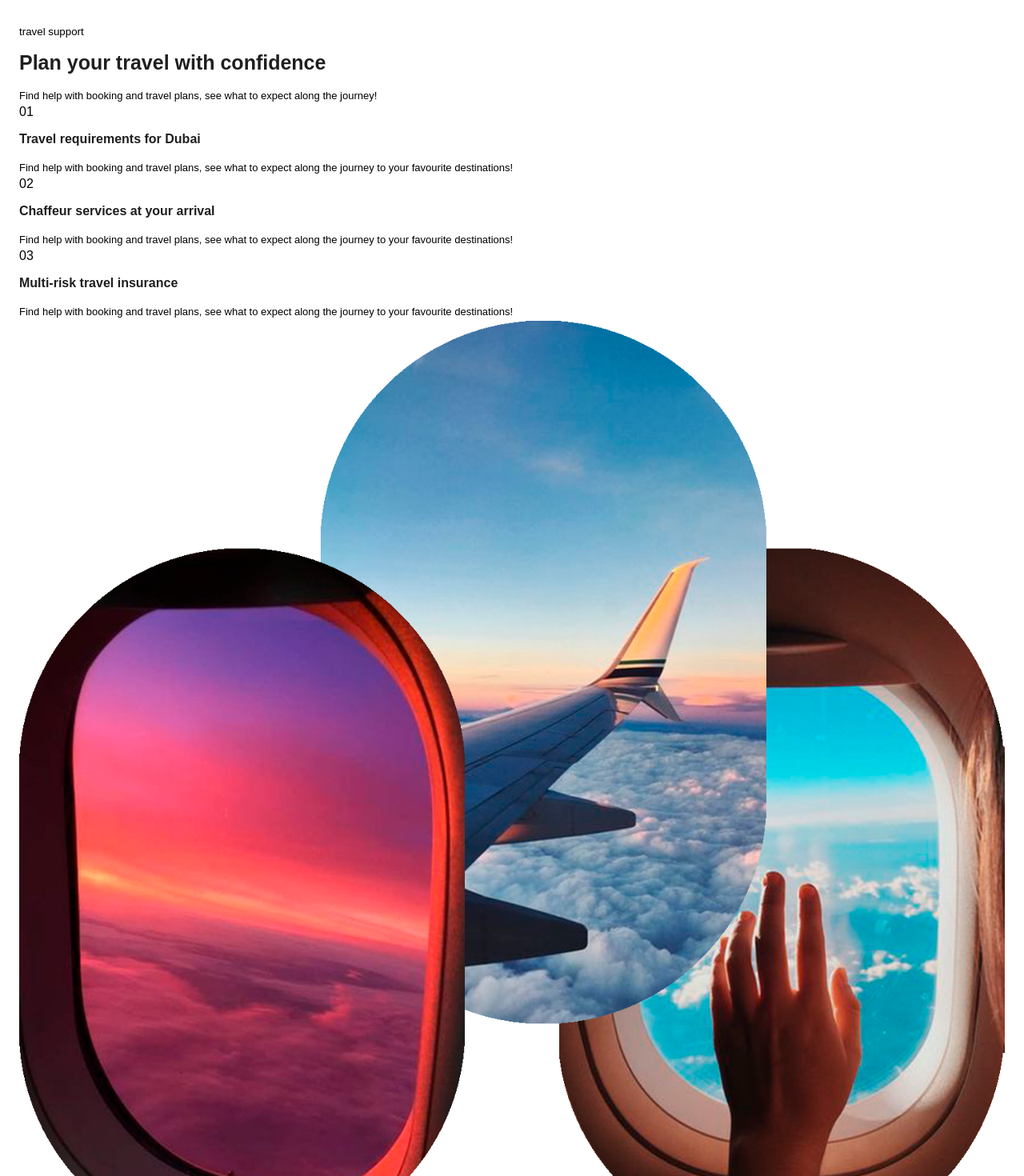
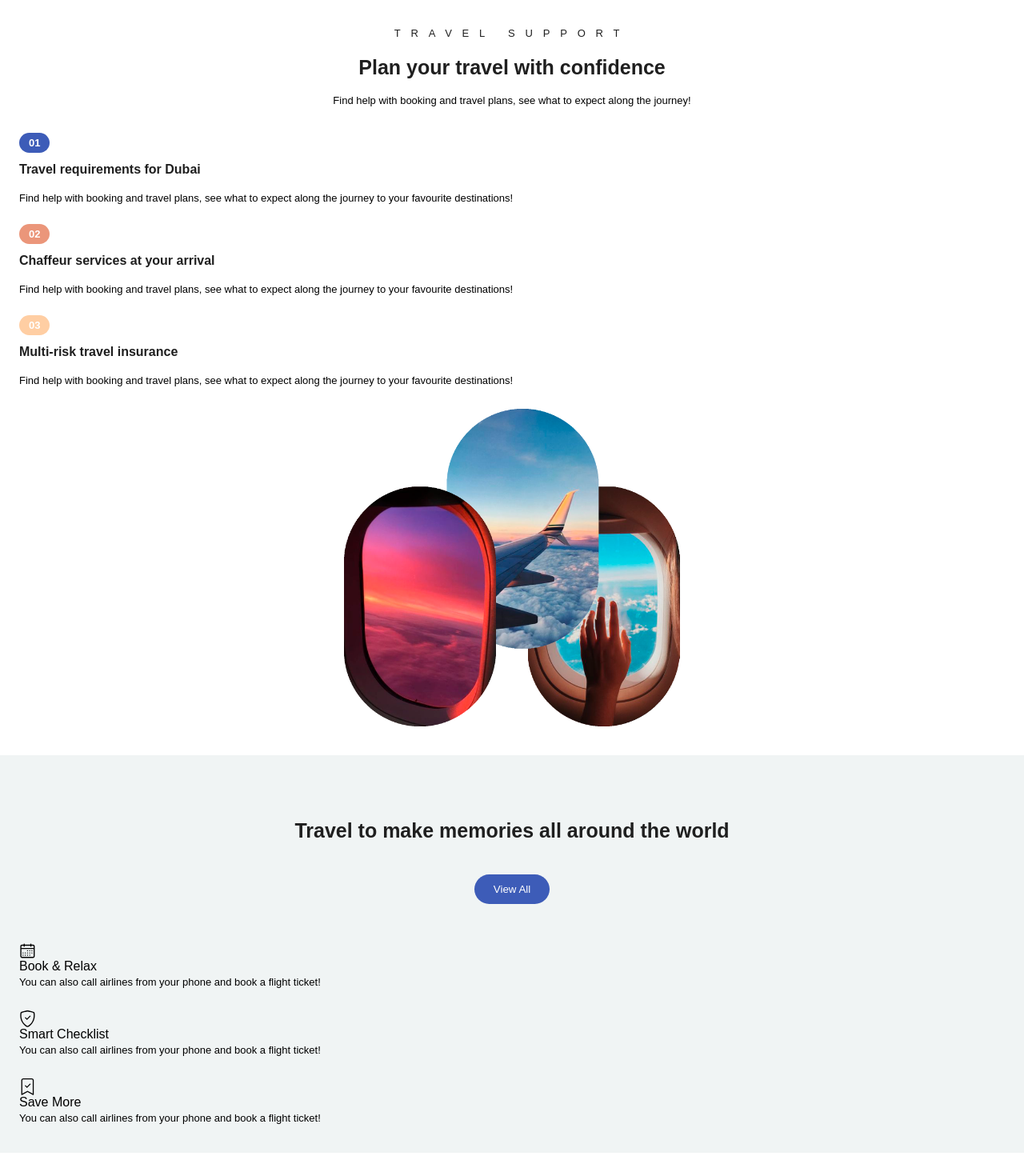
Before and after one commit to ja1antonio/MagFly-Ag-ncia-de-viagens, a React (Vite) app: page / in a window 1280 px wide. Shown: the part 1580-3050 px from the top of the page at 80% size. After the commit the page ends 3021 px from the top, so only its background shows below. Built offline with nearby package versions, Linux system fonts and the light colour scheme.

Commit message:
Support Finalizado

```diff
--- a/src/App.jsx
+++ b/src/App.jsx
@@ -16,8 +16,8 @@
       <Home />
       <Search />
       <Support />
-      {/* <Info />
-      <Lounge />
+      <Info />
+      {/* <Lounge />
       <Travelers />
       <Subscribers />
       <Footer /> */}
--- a/src/Components/Info/Info.jsx
+++ b/src/Components/Info/Info.jsx
@@ -1,7 +1,54 @@
 import React from 'react';
 
+//Imported icons
+import { RxCalendar } from 'react-icons/rx';
+import { BsShieldCheck } from 'react-icons/bs';
+import { BsBookmarkCheck } from 'react-icons/bs';
+
 const Info = () => {
-  return <div>Info</div>;
+  return (
+    <div className="info section">
+      <div className="infoContainer container">
+        <div className="titleDiv flex">
+          <h2>Travel to make memories all around the world</h2>
+          <button className="btn">View All</button>
+        </div>
+
+        <div className="cardsDiv grid">
+          <div className="singleCard grid">
+            <div className="iconDiv flex">
+              <RxCalendar className="icon" />
+            </div>
+            <span className="cardTitle">Book & Relax</span>
+            <p>
+              You can also call airlines from your phone and book a flight
+              ticket!
+            </p>
+          </div>
+          <div className="singleCard grid">
+            <div className="iconDiv flex">
+              <BsShieldCheck className="icon" />
+            </div>
+            <span className="cardTitle">Smart Checklist</span>
+            <p>
+              You can also call airlines from your phone and book a flight
+              ticket!
+            </p>
+          </div>
+          <div className="singleCard grid">
+            <div className="iconDiv flex">
+              <BsBookmarkCheck className="icon" />
+            </div>
+            <span className="cardTitle">Save More</span>
+            <p>
+              You can also call airlines from your phone and book a flight
+              ticket!
+            </p>
+          </div>
+        </div>
+      </div>
+    </div>
+  );
 };
 
 export default Info;
--- a/src/Components/Support/Support.jsx
+++ b/src/Components/Support/Support.jsx
@@ -28,7 +28,7 @@
             </div>
 
             <div className="singleInfo">
-              <span className="number">02</span>
+              <span className="number colorOne">02</span>
               <h4>Chaffeur services at your arrival</h4>
               <p>
                 Find help with booking and travel plans, see what to expect
@@ -37,7 +37,7 @@
             </div>
 
             <div className="singleInfo">
-              <span className="number">03</span>
+              <span className="number colorTwo">03</span>
               <h4>Multi-risk travel insurance</h4>
               <p>
                 Find help with booking and travel plans, see what to expect
@@ -46,7 +46,7 @@
             </div>
           </div>
           <div className="imgDiv">
-            <img src={grindImage} alt="" />
+            <img src={grindImage} />
           </div>
         </div>
       </div>
--- a/src/main.css
+++ b/src/main.css
@@ -307,4 +307,59 @@
 .search .sectionContainer .searchInputs .singleInput .texts input::placeholder {
   font-size: 12px;
   opacity: 0.5;
+}
+
+.support .sectionContainer .tittleDiv {
+  text-align: center;
+}
+.support .sectionContainer .tittleDiv small {
+  letter-spacing: 0.8rem;
+  text-transform: uppercase;
+  font-size: 13px;
+  color: var(--color-black);
+  line-height: 1.5rem;
+}
+.support .sectionContainer .infoDiv {
+  margin-top: 2rem;
+  gap: 1.5rem;
+}
+.support .sectionContainer .infoDiv .textDiv {
+  gap: 1.5rem;
+}
+.support .sectionContainer .infoDiv .textDiv .singleInfo .number {
+  background: var(--color-primary);
+  padding: 5px 12px;
+  width: 40px;
+  border-radius: 3rem;
+  text-align: center;
+  font-size: 13px;
+  font-weight: 700;
+  color: var(--color-white);
+}
+.support .sectionContainer .infoDiv .textDiv .singleInfo .colorOne {
+  background: var(--color-one);
+}
+.support .sectionContainer .infoDiv .textDiv .singleInfo .colorTwo {
+  background: var(--color-two);
+}
+.support .sectionContainer .infoDiv .imgDiv {
+  margin: auto;
+}
+.support .sectionContainer .infoDiv .imgDiv img {
+  width: 100%;
+  max-width: 420px;
+}
+
+.info {
+  background: var(--color-second);
+}
+.info .infoContainer .titleDiv {
+  flex-direction: column;
+  text-align: center;
+  gap: 1.5rem;
+  justify-content: space-between;
+}
+.info .infoContainer .cardsDiv {
+  gap: 1.5rem;
+  margin-top: 3rem;
 }/*# sourceMappingURL=main.css.map */
--- a/src/main.scss
+++ b/src/main.scss
@@ -119,7 +119,6 @@
 }
 
 //navBar Section Styling
-
 .navBar {
   position: fixed;
   flex-direction: column;
@@ -249,7 +248,6 @@
 }
 
 // Home Section Styling
-
 .home {
   padding-top: 10rem;
   text-align: center;
@@ -289,7 +287,6 @@
 }
 
 // Search Section Styling
-
 .search {
 
   .sectionContainer {
@@ -378,3 +375,82 @@
 }
 
 }
+
+// Support Section Styling
+.support {
+  .sectionContainer {
+    .tittleDiv {
+      text-align: center;
+      small {
+        letter-spacing: .8rem;
+        text-transform: uppercase;
+        font-size: 13px;
+        color: var(--color-black);
+        line-height: 1.5rem;
+      }
+
+    }
+
+    .infoDiv {
+      margin-top: 2rem;
+      gap: 1.5rem;
+
+
+      .textDiv {
+        gap: 1.5rem;
+
+        .singleInfo {
+          .number {
+            background: var(--color-primary);
+            padding: 5px 12px;
+            width: 40px;
+            border-radius: 3rem;
+            text-align: center;
+            font-size: 13px;
+            font-weight: 700;
+            color: var(--color-white);
+
+          }
+          .colorOne{
+            background: var(--color-one);
+
+          }
+          .colorTwo{
+            background: var(--color-two);
+
+          }
+        }
+      }
+      .imgDiv {
+        margin: auto;
+        img {
+          width: 100%;
+          max-width: 420px;
+        }
+      }
+    }
+  }
+
+}
+
+// Info Section Styling
+.info {
+  background: var(--color-second);
+  .infoContainer {
+    .titleDiv {
+      flex-direction: column;
+      text-align: center;
+      gap: 1.5rem;
+      justify-content: space-between;
+
+    }
+
+    .cardsDiv {
+      gap: 1.5rem;
+      margin-top: 3rem;
+
+    }
+
+  }
+
+}
```
Also changed, not shown: 1 other file (tests, documents, lock files or other folders).
